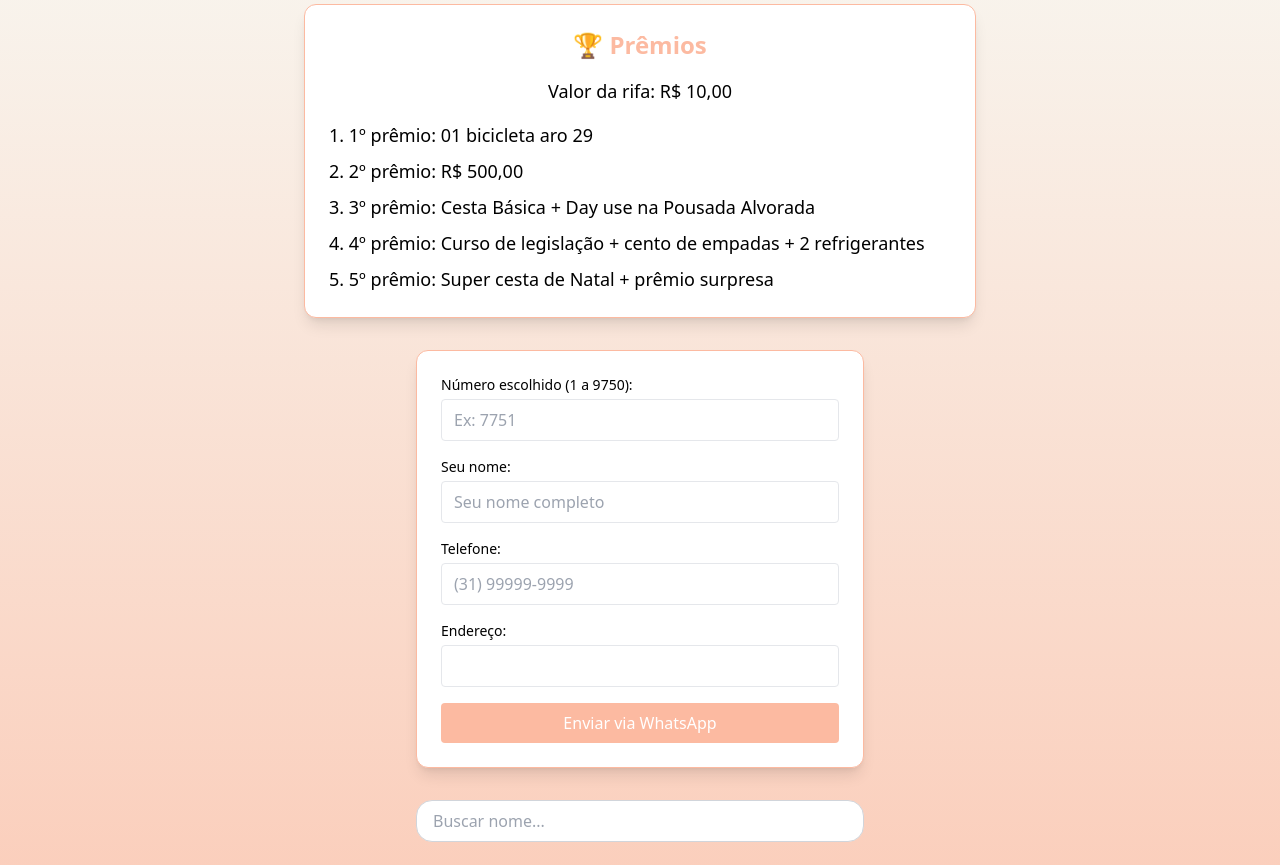
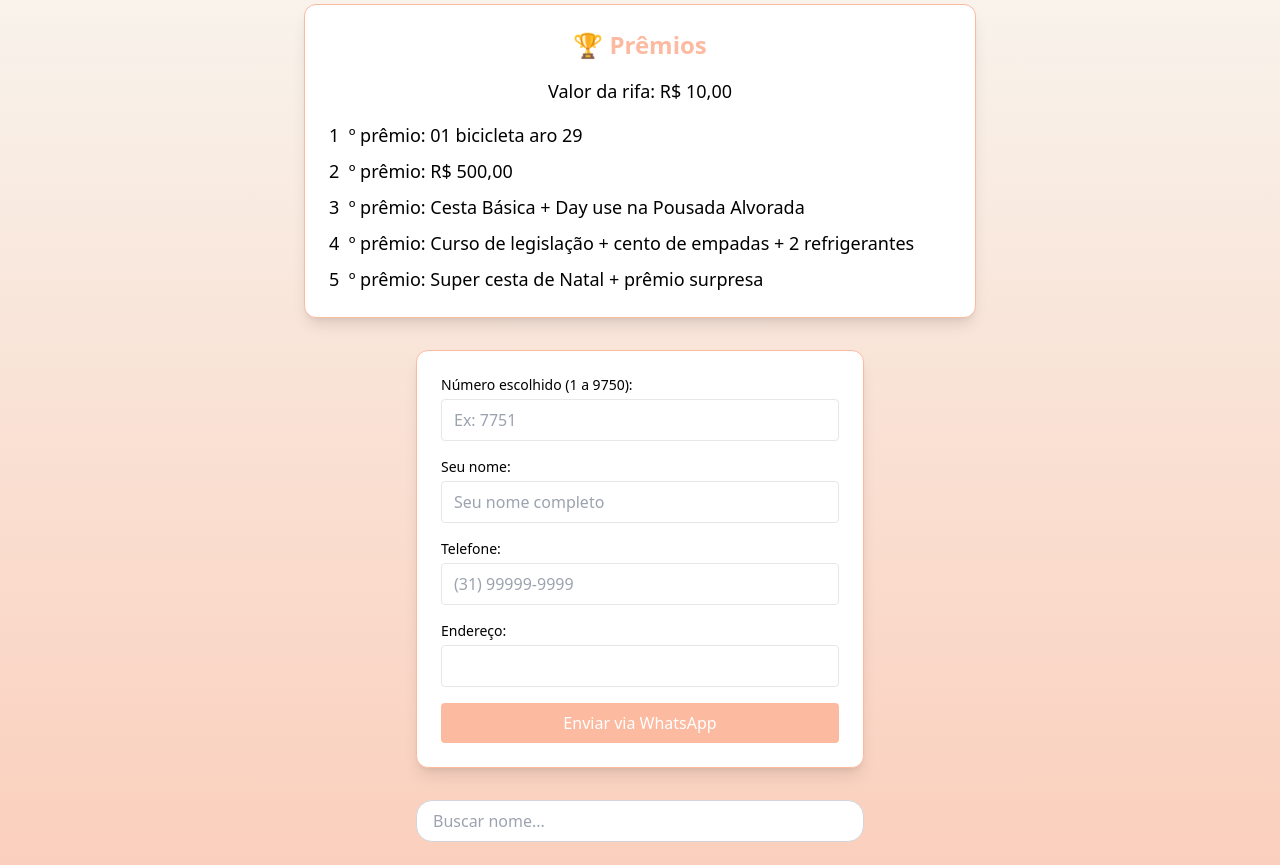
Before and after one commit to BernardoNogueiraDEV/Rifa3ano, a React (Create React App) app: page / in a window 1280 px wide. Shown: the part 900-1765 px from the top of the page. Built offline with nearby package versions, Linux system fonts and the light colour scheme.

Commit message:
alterando o li

```diff
--- a/src/components/secondPage.tsx
+++ b/src/components/secondPage.tsx
@@ -162,14 +162,12 @@ export default function RifaApp() {
           🏆 Prêmios
         </h2>
         <p className="text-lg mb-4 text-center">Valor da rifa: R$ 10,00</p>
-        <ol className="list-decimal list-inside space-y-2 text-lg">
-          <li>1º prêmio: 01 bicicleta aro 29</li>
-          <li>2º prêmio: R$ 500,00</li>
-          <li>3º prêmio: Cesta Básica + Day use na Pousada Alvorada</li>
-          <li>
-            4º prêmio: Curso de legislação + cento de empadas + 2 refrigerantes
-          </li>
-          <li>5º prêmio: Super cesta de Natal + prêmio surpresa</li>
+        <ol className="list-decimal list-inside space-y-2 text-lg [&>li]:marker:content-[counter(list-item)'\00a0\00a0']">
+          <li>º prêmio: 01 bicicleta aro 29</li>
+          <li>º prêmio: R$ 500,00</li>
+          <li>º prêmio: Cesta Básica + Day use na Pousada Alvorada</li>
+          <li>º prêmio: Curso de legislação + cento de empadas + 2 refrigerantes</li>
+          <li>º prêmio: Super cesta de Natal + prêmio surpresa</li>
         </ol>
       </motion.div>
 
```
